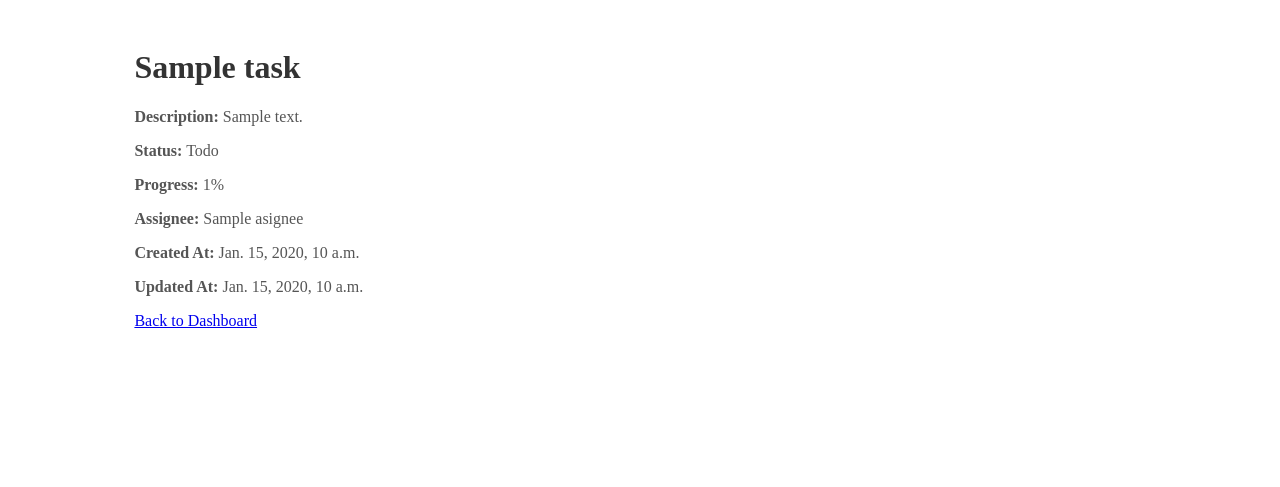
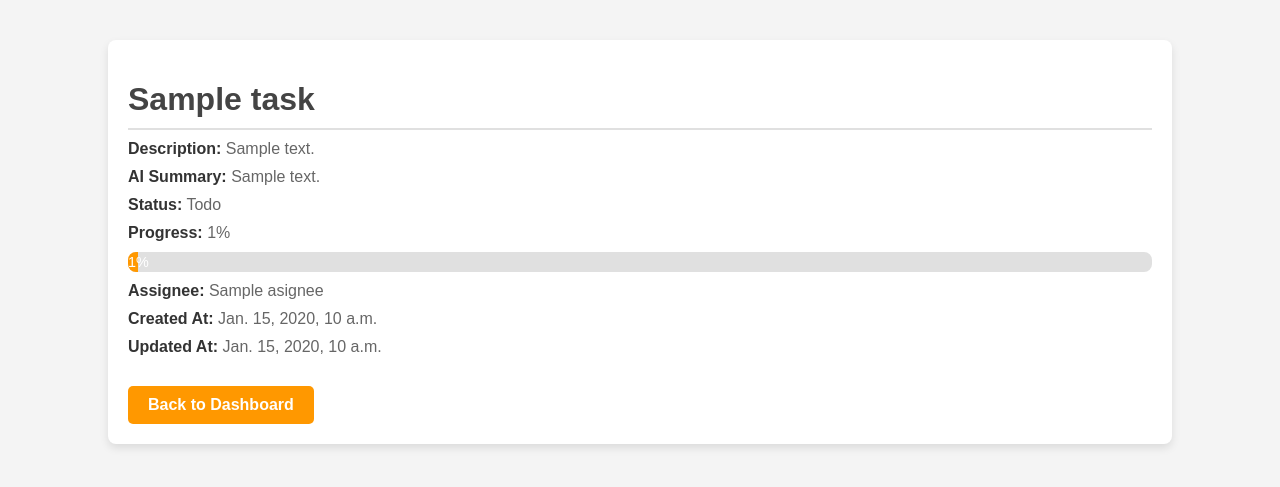
Before and after one commit to palakmehta7/SyncAI-Productivity-App, a Django app: page /task/1/ in a window 1280 px wide. Shown: the top 487 px of the page. Run offline with Django 4.2, Linux system fonts and the light colour scheme; tables that the repository leaves empty hold one stand-in row (values such as "Sample post").

Commit message:
updated css

```diff
--- a/main/templates/task_detail.html
+++ b/main/templates/task_detail.html
@@ -5,18 +5,81 @@
     <meta name="viewport" content="width=device-width, initial-scale=1.0">
     <title>Task Detail</title>
     <style>
-        /* Add basic styling */
+        /* Base styles for the page */
+        body {
+            font-family: Arial, sans-serif;
+            background-color: #f4f4f4;
+            color: #333;
+            margin: 0;
+            padding: 0;
+        }
+
+        /* Container with increased width */
         .container {
             width: 80%;
-            margin: 0 auto;
+            max-width: 1200px;
+            margin: 40px auto;
             padding: 20px;
+            background-color: #ffffff;
+            border-radius: 8px;
+            box-shadow: 0 4px 8px rgba(0, 0, 0, 0.1);
         }
+
+        /* Heading styles */
         h1 {
+            font-size: 2em;
+            color: #444;
+            margin-bottom: 10px;
+            border-bottom: 2px solid #e0e0e0;
+            padding-bottom: 10px;
+        }
+
+        /* Paragraph and label styles */
+        p {
+            font-size: 1em;
+            margin: 10px 0;
+            color: #666;
+        }
+
+        p strong {
+            font-weight: bold;
             color: #333;
         }
-        p {
-            font-size: 1em;
-            color: #555;
+
+        /* Progress bar styling with orange color */
+        .progress-container {
+            background-color: #e0e0e0;
+            border-radius: 8px;
+            overflow: hidden;
+            margin-top: 10px;
+        }
+
+        .progress-bar {
+            height: 20px;
+            width: {{ task.progress }}%;
+            background-color: #ff9800;
+            text-align: center;
+            color: white;
+            font-size: 0.9em;
+            line-height: 20px;
+            transition: width 0.3s;
+        }
+
+        /* Button styling with orange color */
+        .back-btn {
+            display: inline-block;
+            margin-top: 20px;
+            padding: 10px 20px;
+            background-color: #ff9800;
+            color: white;
+            text-decoration: none;
+            border-radius: 5px;
+            font-weight: bold;
+            transition: background-color 0.3s;
+        }
+
+        .back-btn:hover {
+            background-color: #e68a00;
         }
     </style>
 </head>
@@ -24,13 +87,21 @@
     <div class="container">
         <h1>{{ task.name }}</h1>
         <p><strong>Description:</strong> {{ task.desc }}</p>
+        <p><strong>AI Summary:</strong> {{ task.summary }}</p>
         <p><strong>Status:</strong> {{ task.get_status_display }}</p>
+
+        <!-- Progress bar section -->
         <p><strong>Progress:</strong> {{ task.progress }}%</p>
+        <div class="progress-container">
+            <div class="progress-bar">{{ task.progress }}%</div>
+        </div>
+
         <p><strong>Assignee:</strong> {% if task.asignee %}{{ task.asignee.name }}{% else %}None{% endif %}</p>
-
         <p><strong>Created At:</strong> {{ task.created_at }}</p>
         <p><strong>Updated At:</strong> {{ task.updated_at }}</p>
-        <a href="{% url 'project_dashboard' %}">Back to Dashboard</a>
+
+        <!-- Back to Dashboard button -->
+        <a href="{% url 'project_dashboard' %}" class="back-btn">Back to Dashboard</a>
     </div>
 </body>
 </html>
```
